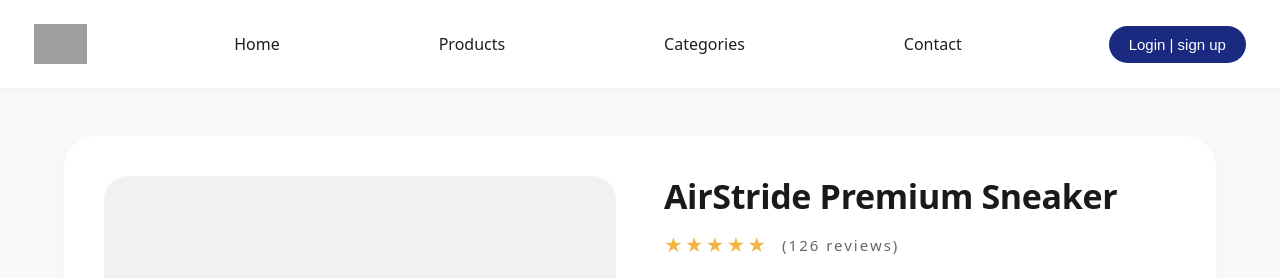
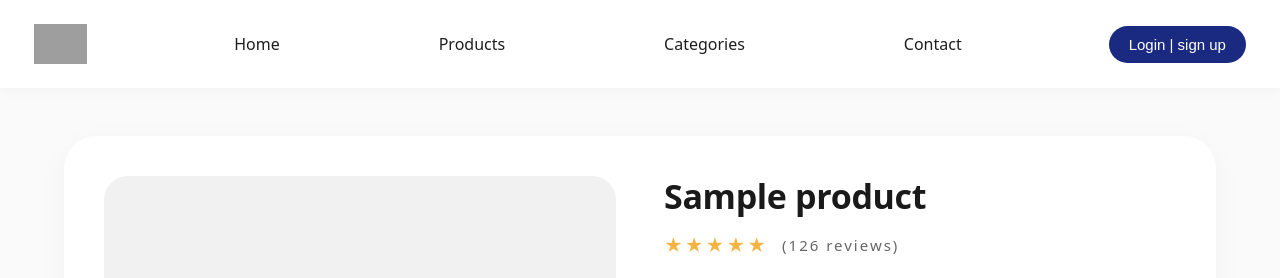
Before and after one commit to Yaseen-Naqash/advanceweb6, a Django app: page /detail/1/ in a window 1280 px wide. Shown: the top 278 px of the page. Run offline with Django 5.2, Linux system fonts and the light colour scheme; tables that the repository leaves empty hold one stand-in row (values such as "Sample post"); grey boxes marked "Sample" are stand-in pictures; grey boxes are pictures that could not be loaded.

Commit message:
session 6.1

```diff
--- a/advanceweb6/urls.py
+++ b/advanceweb6/urls.py
@@ -8,7 +8,7 @@ urlpatterns = [
     path('admin/', admin.site.urls),
     path('', home),
     path('panel/', profile),
-    path('detail/<int:pk>/', detail),
+    path('detail/<int:pk>/', detail, name='detail_url'),
 ]
 
 urlpatterns += static(settings.MEDIA_URL, document_root=settings.MEDIA_ROOT)
--- a/base/admin.py
+++ b/base/admin.py
@@ -24,7 +24,7 @@ class ProductAdmin(admin.ModelAdmin):
     # exclude = ['quantity']
     fieldsets = (
         ('اطلاعات محصول',{
-            'fields': ['title', 'description']
+            'fields': ['title', 'description', 'discount']
         }),
         ('اطلاعات انبار داری',{
             'fields':['quantity', 'instock', 'price'],
--- a/base/models.py
+++ b/base/models.py
@@ -24,7 +24,7 @@ class Product(models.Model):
     tags = models.ManyToManyField('Tag', blank=True)
     size = models.CharField(max_length=1, choices=SIZES, null=True)
     discount = models.IntegerField(null=True, default=0, verbose_name='تخفیف')
-    image = models.ImageField(upload_to='ProductImages', null=True)
+    image = models.ImageField(upload_to='ProductImages', null=True, blank=True)
     # file = models.FileField(upload_to='files')
     created = models.DateTimeField(auto_now=True, null=True)
     updated = models.DateTimeField(auto_now_add=True, null=True)
--- a/base/views.py
+++ b/base/views.py
@@ -42,11 +42,8 @@ def profile(request):
 
 
 def detail(request, pk):
-    print(pk)
-    x = Product.objects.get(id=pk)
-    print(x)
-
+    product = Product.objects.get(id=pk)
     context = {
-        'test': x
+        'product': product
     }
     return render(request, 'detail.html', context)
--- a/templates/detail.html
+++ b/templates/detail.html
@@ -558,7 +558,7 @@
             <div class="detail-gallery">
               <div class="main-image">
                 <!-- static product image (replace with real asset) -->
-                <img src="assets/product-1.png" alt="Premium Sneaker" />
+                <img src="{{ product.image.url }}" alt="Premium Sneaker" />
               </div>
               <div class="thumb-grid">
                 <div class="thumb active">
@@ -578,22 +578,20 @@
 
             <!-- right: info -->
             <div class="detail-info">
-              <h1 class="product-title">AirStride Premium Sneaker</h1>
+              <h1 class="product-title">{{ product.title }}</h1>
 
               <div class="rating">
                 ★★★★★ <span>(126 reviews)</span>
               </div>
 
               <div class="price-block">
-                <span class="current-price">$189.00</span>
-                <span class="old-price">$249.00</span>
-                <span class="discount-badge">-24%</span>
+                <span class="current-price">${{ product.final_price }}</span>
+                <span class="old-price">${{ product.price }}</span>
+                <span class="discount-badge">-{{ product.discount }}%</span>
               </div>
 
               <p class="description-short">
-                Engineered for all-day comfort. Breathable knit upper, responsive
-                cushioning, and a durable rubber outsole. Perfect for everyday wear
-                or light training.
+                {{ product.description }}
               </p>
 
               <div>
--- a/templates/index.html
+++ b/templates/index.html
@@ -97,7 +97,7 @@
           <input type="text" placeholder="search">
 
           <div class="products">
-            {% for p in products %} {% asdasd %}
+            {% for p in products %}
             <!-- Product 1 -->
             <div class="product">
               <div class="product_card">
@@ -121,7 +121,7 @@
                     {% endif %}
                   </div>
                   <div class="product_btn">
-                    <a href="pages/single.html" class="product_button">View</a>
+                    <a href="{% url 'detail_url' p.id %}" class="product_button">View</a>
                   </div>
                 </div>
               </div>
```
